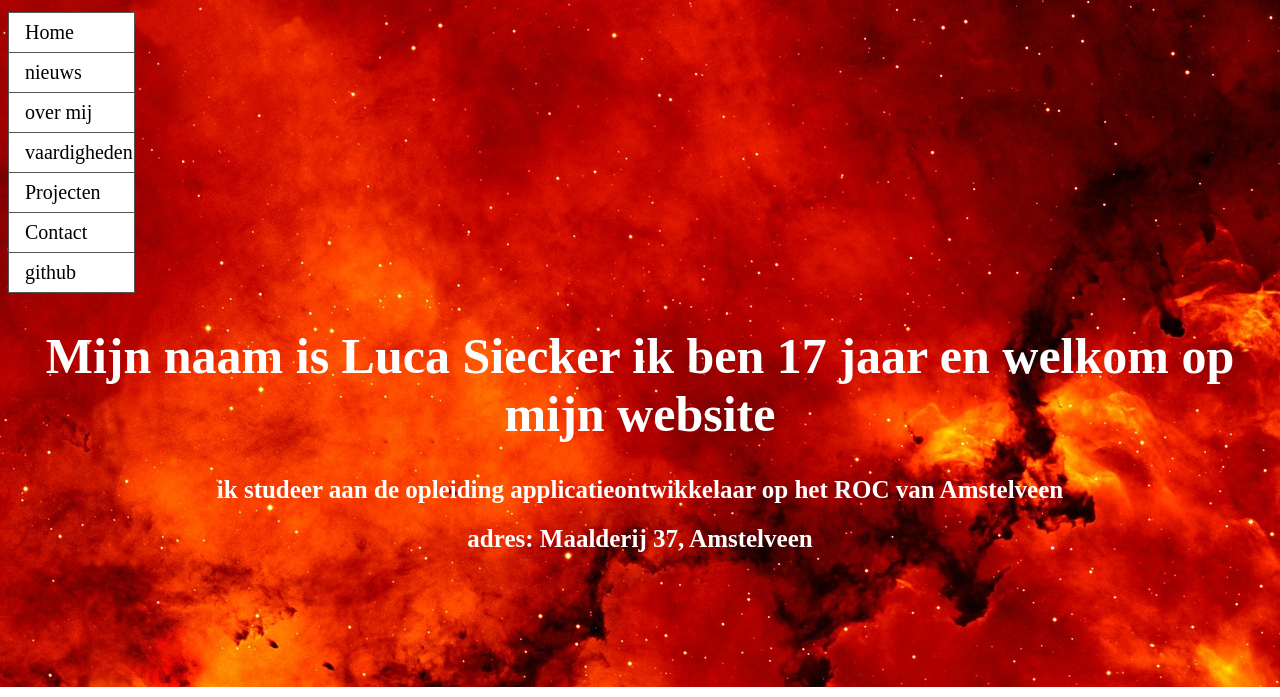
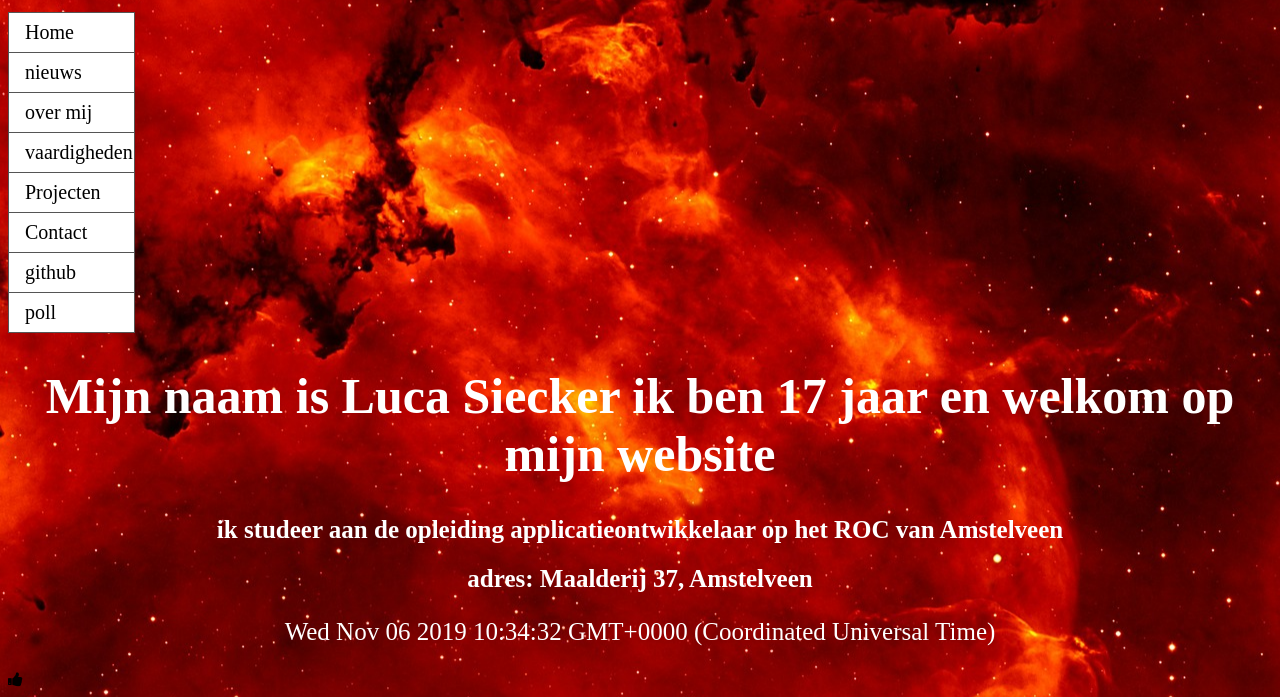
Before and after one commit to ROC-van-Amsterdam-College-Amstelland/project-portfolio-lucasiecker, a plain HTML site: page index.html in a window 1280 px wide. Shown: the part 113-810 px from the top of the page. Drawn offline with Linux system fonts and the light colour scheme.

Commit message:
final commit

```diff
--- a/contact.css
+++ b/contact.css
@@ -74,7 +74,7 @@ li a {
 
  }
  body{
-  background-image: url("star-clusters-67616_1920.jpg");
+  background-image: url("images/star-clusters-67616_1920.jpg");
   background-repeat:no-repeat;
  background-position: full screen;
 }
--- a/index.css
+++ b/index.css
@@ -3,19 +3,13 @@ a{
     font-size: 20px;
 }
 
-html{
-    /* background-color: red  */
-}
+
 li{
     color:red;
 
 
 }
-header{
 
-
-
-}
 #naam{
     color: red;
     font-size: 30px;
@@ -74,9 +68,9 @@ li a {
 
  }
  body{
-     background-image: url("star-clusters-67616_1920.jpg");
+     background-image: url("images/star-clusters-67616_1920.jpg");
      background-repeat:no-repeat;
-    background-position: full screen;
+    background-position: 100%;
  }
 
   h2{
@@ -85,3 +79,17 @@ li a {
     text-align: center;
     font-size: 25px;
   }
+  #demo{
+    color:White;
+    text-align:center;
+    font-size:25px;
+  }
+  .fa {
+    font-size: 100px;
+    cursor: pointer;
+    user-select: none;
+  }
+
+  .fa:hover {
+    color: darkblue;
+  }
--- a/index.html
+++ b/index.html
@@ -6,6 +6,8 @@
     <meta http-equiv="X-UA-Compatible" content="ie=edge">
     <title>porfolio Luca Siecker</title>
     <link rel='stylesheet' type='text/css'href='index.css'>
+    <script src='script.js'></script>
+    <link rel="stylesheet" href="https://cdnjs.cloudflare.com/ajax/libs/font-awesome/4.7.0/css/font-awesome.min.css">
 </head>
 <body>
 
@@ -20,6 +22,7 @@
                 <li><a href="projecten.html">Projecten</a></li>
                 <li><a href="contact.html">Contact</a></li>
                 <li><a href="https://github.com/lucasiecker">github</a></li>
+                <li><a href="https://linkto.run/p/SQMDSZ58">poll</a></li>
             </ul>
         </nav>
     </header>
@@ -30,6 +33,21 @@
     </main>
     <footer>
 
+
+            <p id="demo"></p>
+
+            <script>
+            var d = new Date();
+            document.getElementById("demo").innerHTML = d;
+            </script>
+
+            <i onclick="myFunction(this)" class="fa fa-thumbs-up"></i>
+
+            <script>
+                function myFunction(x) {
+                 x.classList.toggle("fa-thumbs-down");
+    }       </script>
+
     </footer>
 </body>
 </html>
--- a/nieuws.css
+++ b/nieuws.css
@@ -74,7 +74,7 @@ li a {
 
  }
  body{
-  background-image: url("star-clusters-67616_1920.jpg");
+  background-image: url("images/star-clusters-67616_1920.jpg");
   background-repeat:no-repeat;
  background-position: full screen;
 }
--- a/over-mij.css
+++ b/over-mij.css
@@ -74,7 +74,13 @@ li a {
 
  }
  body{
-  background-image: url("star-clusters-67616_1920.jpg");
+  background-image: url("images/star-clusters-67616_1920.jpg");
   background-repeat:no-repeat;
  background-position: full screen;
 }
+h2{
+  color:white;
+
+  text-align: center;
+  font-size: 25px;
+}
--- a/projecten.css
+++ b/projecten.css
@@ -74,7 +74,17 @@ li a {
 
  }
  body{
-  background-image: url("star-clusters-67616_1920.jpg");
+  background-image: url("images/star-clusters-67616_1920.jpg");
   background-repeat:no-repeat;
- background-position: full screen;
+ background-position: 100%;
+ }
+img{
+  height:250px;
+  width:250px;
+
 }
+h2{
+  color:white;
+  text-align:center;
+  font-size:25px;
+}
--- a/vaardigheden.css
+++ b/vaardigheden.css
@@ -74,7 +74,12 @@ li a {
 
  }
  body{
-  background-image: url("star-clusters-67616_1920.jpg");
+  background-image: url("images/star-clusters-67616_1920.jpg");
   background-repeat:no-repeat;
- background-position: full screen;
+  background-position: 100%;
 }
+h2{
+  color:white;
+  text-align:center;
+  font-size:25px;
+}
```
Also changed, not shown: contact.html (+1 -0 lines), nieuws.html (+3 -1 lines), over-mij.html (+4 -6 lines), projecten.html (+10 -6 lines), vaardigheden.html (+4 -6 lines), images/mondriaan.png (added), images/mondriaan1.png (added), images/star-clusters-67616_1920.jpg (renamed from star-clusters-67616_1920.jpg), script.js (added).
